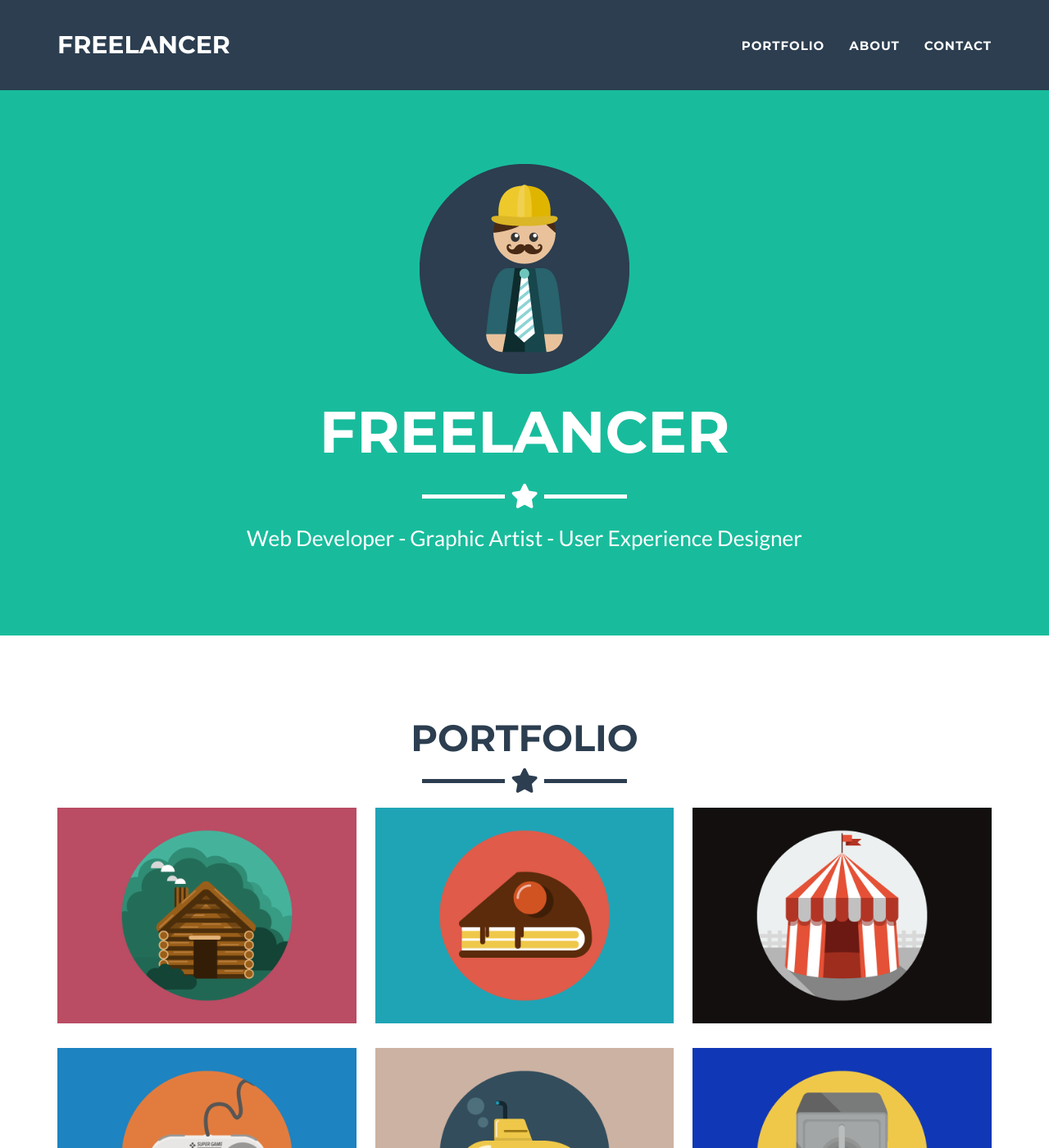
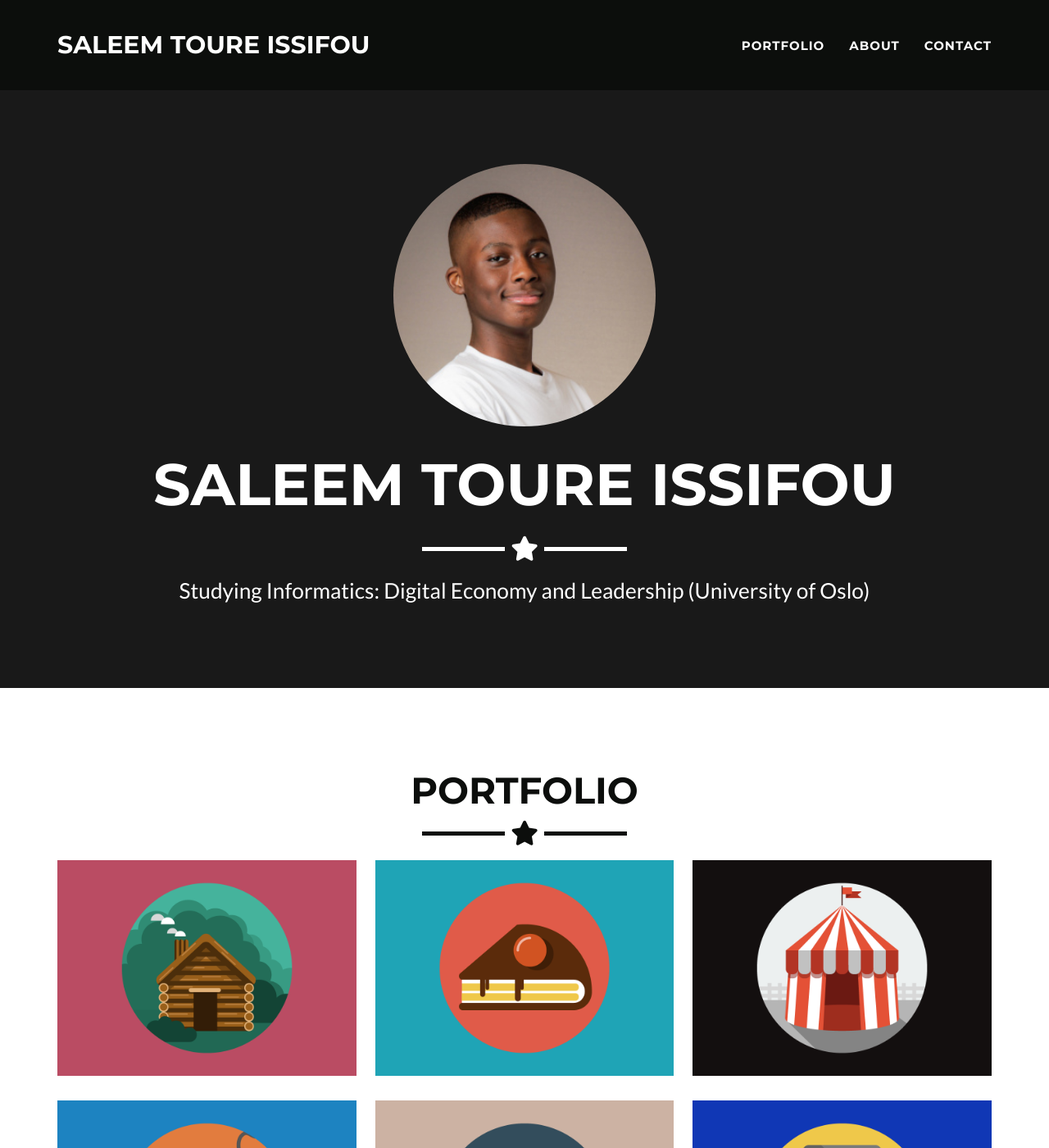
Before and after one commit to saleemtoure/saleemtoure.github.io, a Jekyll site: the page built from _posts/2014-07-18-project-1.markdown, in a window 1280 px wide and 1400 px high. Shown: the whole window at 82% size. Built offline with Jekyll 4.4.1, drawn with Linux system fonts in a browser that asks for light colours; some of the changed text lies outside the part shown.

Commit message:
Customizing portfolio site

```diff
--- a/_config.yml
+++ b/_config.yml
@@ -1,11 +1,11 @@
 # Site settings
-title: Freelancer
+title: Saleem Toure Issifou
 email: saleemti@uio.no
-url: https://github.com/jeromelachaud/freelancer-theme
-description: "Write an awesome description for your new site here. You can edit this line in _config.yml. It will appear in your document head meta (for Google search results) and in your feed.xml site description."
-keywords: "your keywords, separated by commas"
-skills: "Web Developer - Graphic Artist - User Experience Designer"
-meta_author: LastName FirstName
+url: https://github.com/saleemtoure
+description: "Saleem Toure Issifou Programming Portfolio"
+keywords: "Python, Java, Software Engineering, Digital Economics"
+skills: "Studying Informatics: Digital Economy and Leadership (University of Oslo)"
+meta_author: Issifou Saleem Toure
 
 # Google webmaster tools
 google_verify:
@@ -19,44 +19,40 @@ bing_verify:
 # - comment the line below if you want to stick with the default PHP contact form
 contact: static
 
-# If you use disqus you need disqus shortname
-# https://help.disqus.com/customer/portal/articles/466208
-disqus_shortname: myshortname
 
 # Color settings (hex-codes without the leading hash-tag)
 color:
-  primary: 18bc9c #80B3FF
-  primary-rgb: "24,288,156" #"128,179,255"
-  secondary: 2c3e50 #FD6E8A
-  secondary-dark: 233140 #A2122F
+  primary: 191919 #Matte Black
+  primary-rgb: "25,25,25"
+  secondary: 0C0E0C
+  secondary-dark: 2D2D2D
 
 # Footer settings
 footer:
-  copyright: Dr. Henry Jekyll
+  copyright: Saleem Toure
   location: Location
   social: Around the Web
-  credits: Credits
 
 # Social networks usernames (many more available: google-plus, flickr, dribbble, pinterest, instagram, tumblr, linkedin, etc.)
 social:
-  - title: twitter
-    url: http://twitter.com/jekyllrb
-  - title: facebook
-    url:
-  - title: stack-overflow
-    url: http://stackoverflow.com/questions/tagged/jekyll
-  - title: bitbucket
-    url: http://bitbucket.org/jekyll
+  # - title: twitter
+  #   url: http://twitter.com/jekyllrb
+  # - title: facebook
+  #   url:
+  # - title: stack-overflow
+  #   url: http://stackoverflow.com/questions/tagged/jekyll
+  # - title: bitbucket
+  #   url: http://bitbucket.org/jekyll
   - title: github
-    url: http://github.com/jekyll
+    url: http://github.com/saleemtoure
+  - title: linkedin
+    url: https://www.linkedin.com/in/saleem-toure-issifou/
 
 # Postal address (add as many lines as necessary)
 address:
-  - line: 3481 Melrose Place
-  - line: Beverly Hills, CA 90210
-
-# Credits content
-credits: 'Freelancer is a free to use, open source Bootstrap theme created by <a href="http://startbootstrap.com">Start Bootstrap</a>.'
+  # - line: 3481 Melrose Place
+  # - line: Beverly Hills, CA 90210
+  - line: Oslo, Norway
 
 # Build settings
 markdown: kramdown
--- a/_includes/about.html
+++ b/_includes/about.html
@@ -9,18 +9,22 @@
     </div>
     <div class="row">
       <div class="col-lg-4 col-lg-offset-2">
-        <p>Freelancer is a free bootstrap theme created by Start Bootstrap. The download includes the complete
-          source files including HTML, CSS, and JavaScript as well as optional LESS stylesheets for easy
-          customization.</p>
+        <p>Hey, I'm a Oslo-based student in my first year at The University Of Oslo. I have experience in Python, HTML,
+          CSS, JavaScrip and i'm now also learning Java. </p>
       </div>
       <div class="col-lg-4">
-        <p>Whether you're a student looking to showcase your work, a professional looking to attract clients, or
-          a graphic artist looking to share your projects, this template is the perfect starting point! </p>
+        <p>Check me out on Github and LinkedIn so we can get in touch!
       </div>
+
       <div class="col-lg-8 col-lg-offset-2 text-center">
-        <a href="https://github.com/jeromelachaud/freelancer-theme" class="btn btn-lg btn-outline">
-          <i class="fa fa-download"></i> Download Theme
-        </a>
+        <ul class="list-inline">
+          {% for network in site.social %}
+          <li>
+            <a href="{{ network.url }}" class="btn-social btn-outline"><i
+                class="fa-brands fa-fw fa-{{ network.title }}"></i></a>
+          </li>
+          {% endfor %}
+        </ul>
       </div>
     </div>
   </div>
--- a/_includes/footer.html
+++ b/_includes/footer.html
@@ -29,7 +29,7 @@
       </div>
     </div>
   </div>
-  <div class="footer-below">
+  <!-- <div class="footer-below">
     <div class="container">
       <div class="row">
         <div class="col-lg-12">
@@ -37,7 +37,7 @@
         </div>
       </div>
     </div>
-  </div>
+  </div> -->
 </footer>
 
 <!-- Scroll to Top Button (Only visible on small and extra-small screen sizes) -->
```
Also changed, not shown: _layouts/default.html (line endings or trailing spaces), img/profile.png, screenshot.png (deleted), 2 other files.
